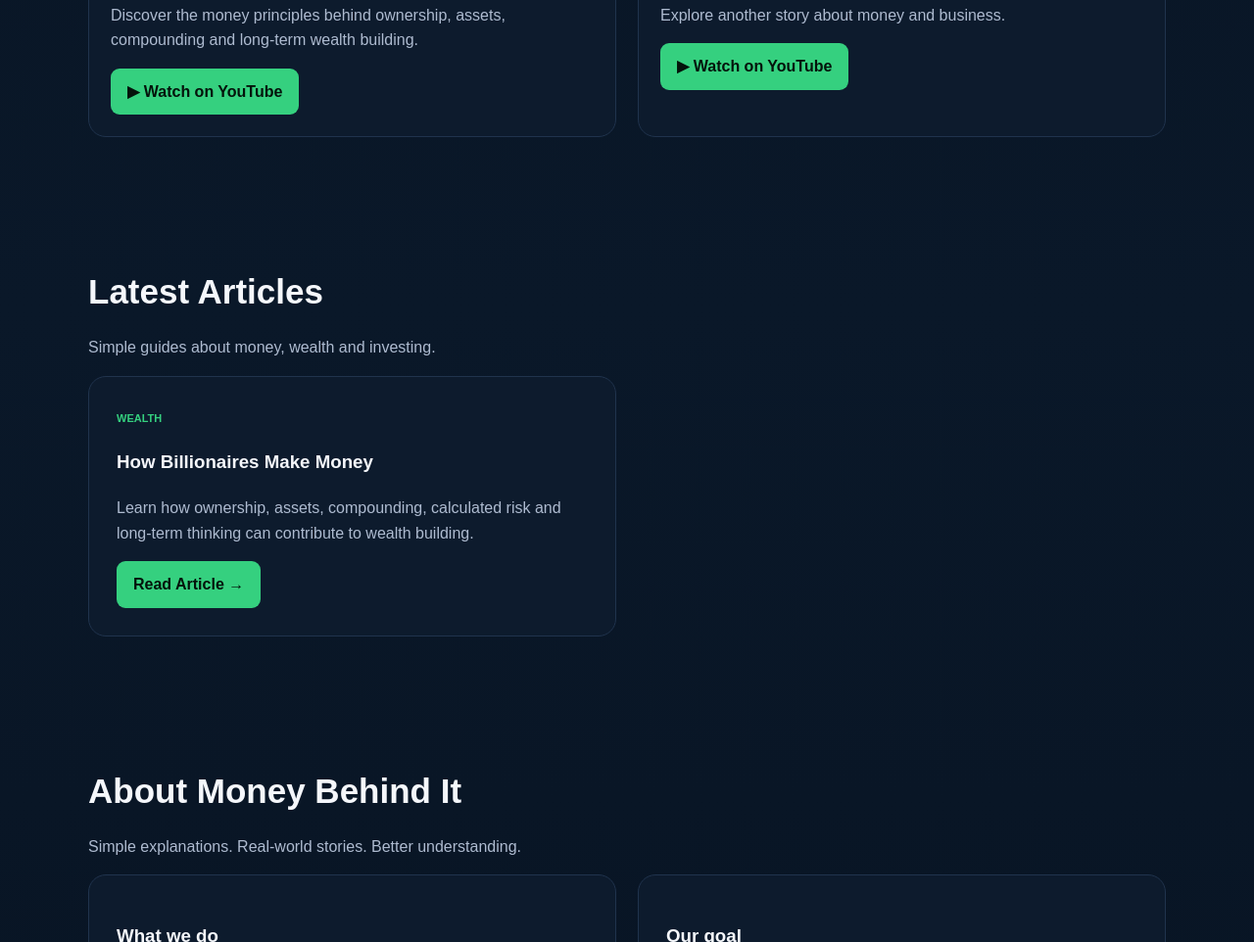
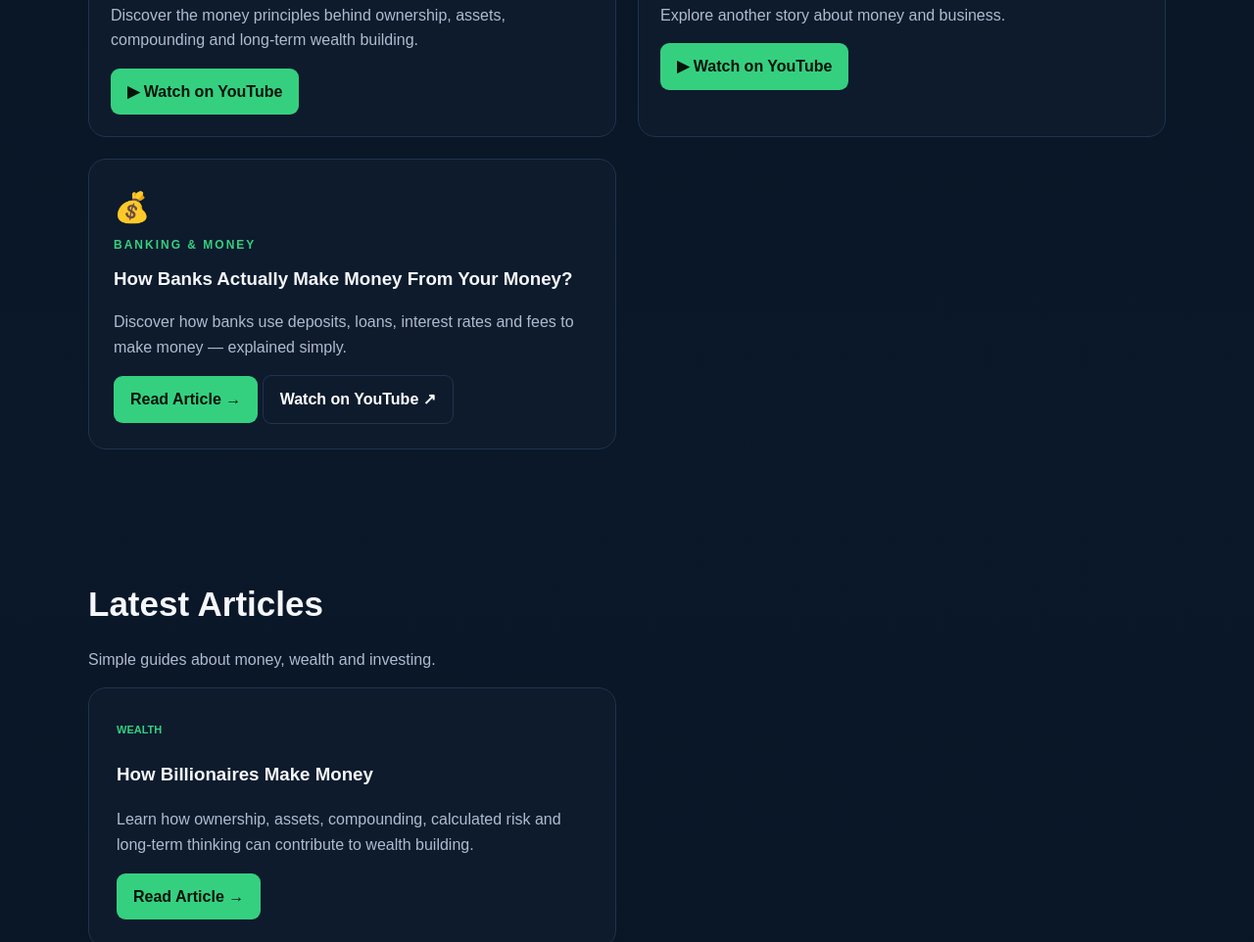
Before and after one commit to moneyearn4688-glitch/money-behind-it, a plain HTML site: page index.html in a window 1280 px wide. Shown: the part 1691-2653 px from the top of the page at 98% size. Drawn offline with Linux system fonts and the light colour scheme.

Commit message:
Update index.html

```diff
--- a/index.html
+++ b/index.html
@@ -54,6 +54,14 @@
 <div class="video-grid">
 <article class="video-card"><div class="video"><iframe src="https://www.youtube.com/embed/uUL_Z7ExC84" title="Why Billionaires Keep Getting Richer While They Sleep | The Money Secret" loading="lazy" allowfullscreen></iframe></div><div class="video-info"><span class="tag">Money & Wealth</span><h3>Why Billionaires Keep Getting Richer While They Sleep</h3><p>Discover the money principles behind ownership, assets, compounding and long-term wealth building.</p><a class="btn" href="https://youtu.be/uUL_Z7ExC84" target="_blank" rel="noopener">▶ Watch on YouTube</a></div></article>
 <article class="video-card"><div class="video"><iframe src="https://www.youtube.com/embed/D62DYdw9qaY" title="Money Behind It video 2" loading="lazy" allowfullscreen></iframe></div><div class="video-info"><span class="tag">Business & Investing</span><h3>Money Behind It — Video 2</h3><p>Explore another story about money and business.</p><a class="btn" href="https://youtu.be/D62DYdw9qaY" target="_blank">▶ Watch on YouTube</a></div></article>
+  <article class="card">
+  <div class="icon">💰</div>
+  <span class="eyebrow">BANKING & MONEY</span>
+  <h3>How Banks Actually Make Money From Your Money?</h3>
+  <p>Discover how banks use deposits, loans, interest rates and fees to make money — explained simply.</p>
+  <a class="btn" href="how-banks-make-money.html">Read Article →</a>
+  <a class="btn dark" href="https://youtu.be/D62DYdw9qaY" target="_blank">Watch on YouTube ↗</a>
+</article>
 </div></div></section>
 
 <section id="articles"><div class="container"><h2 class="section-title">Latest Articles</h2><p class="section-sub">Simple guides about money, wealth and investing.</p><div class="about"><div class="panel"><span class="tag">Wealth</span><h3>How Billionaires Make Money</h3><p>Learn how ownership, assets, compounding, calculated risk and long-term thinking can contribute to wealth building.</p><a class="btn" href="how-billionaires-make-money.html">Read Article →</a></div></div></div></section>
```
